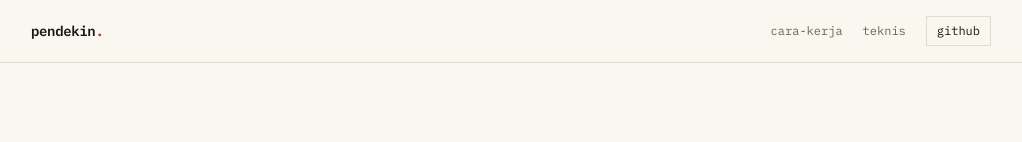
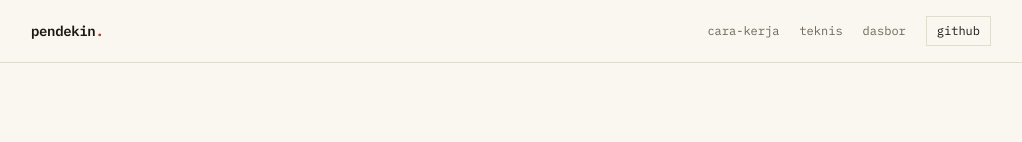
Before and after one commit to bintangyudhis/pendekin, a Next.js app: page / in a window 1280 px wide. Shown: the top 142 px of the page, without its empty margins (129-1151 px from the left). Built offline with nearby package versions, Linux system fonts and the light colour scheme.

Commit message:
Day 6: beranda pakai BilahAtas + tautan dasbor di navigasi [skip-vercel]

```diff
--- a/src/app/page.tsx
+++ b/src/app/page.tsx
@@ -1,3 +1,4 @@
+import BilahAtas from "./BilahAtas";
 import PendekinForm from "./PendekinForm";
 
 const REPO_URL = "https://github.com/bintangyudhis/pendekin";
@@ -20,30 +21,13 @@ const caraKerja = [
 export default function Home() {
   return (
     <div className="min-h-screen bg-paper text-ink">
-      {/* Bilah atas: sejajar tepi, label mono. */}
-      <header className="border-b border-line">
-        <div className="mx-auto flex max-w-5xl items-center justify-between px-5 py-4 md:px-8">
-          <p className="font-mono text-sm font-semibold tracking-tight">
-            pendekin<span className="text-accent">.</span>
-          </p>
-          <nav className="flex items-center gap-5 font-mono text-xs text-muted">
-            <a href="#cara-kerja" className="hover:text-ink">
-              cara-kerja
-            </a>
-            <a href="#teknis" className="hover:text-ink">
-              teknis
-            </a>
-            <a
-              href={REPO_URL}
-              target="_blank"
-              rel="noreferrer"
-              className="border border-line px-2.5 py-1.5 text-ink hover:border-ink"
-            >
-              github
-            </a>
-          </nav>
-        </div>
-      </header>
+      <BilahAtas
+        navigasi={[
+          { href: "#cara-kerja", label: "cara-kerja" },
+          { href: "#teknis", label: "teknis" },
+          { href: "/dasbor", label: "dasbor" },
+        ]}
+      />
 
       <main className="mx-auto max-w-5xl px-5 md:px-8">
         {/* Hero: rel indeks mono + kolom pernyataan. */}
```
